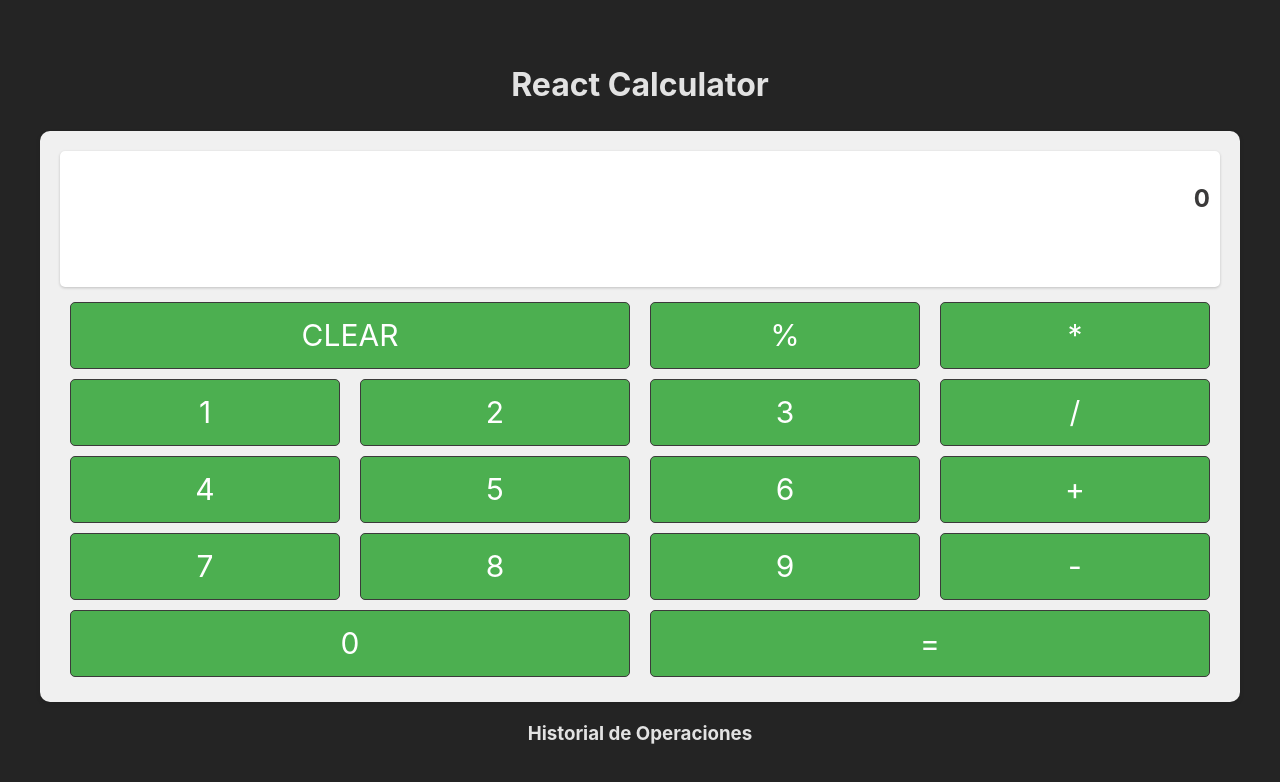
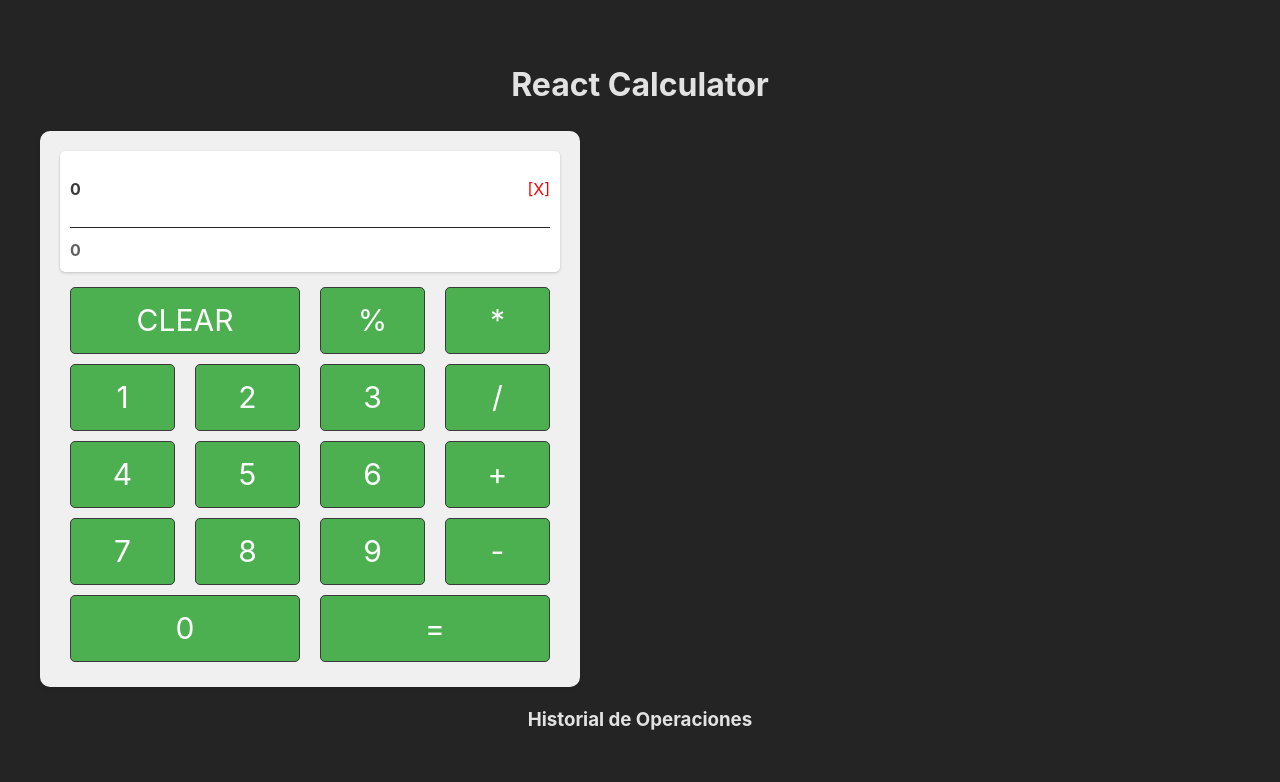
Before and after one commit to ElciorBro/reactprojects, a React (Vite) app in the folder projects/01-calculator/: page / in a window 1280 px wide. Shown: the top 782 px of the page. Built offline with nearby package versions, Linux system fonts and the light colour scheme.

Commit message:
result logic and clear working

```diff
--- a/package.json
+++ b/package.json
@@ -4,5 +4,8 @@
   },
   "eslintConfig": {
     "extends": "./node_modules/standard/esLintrc.json"
+  },
+  "dependencies": {
+    "mathjs": "^12.4.1"
   }
 }
--- a/projects/01-calculator/src/App.css
+++ b/projects/01-calculator/src/App.css
@@ -7,9 +7,7 @@
 
 
 .calculator {
-  /* display: grid;
-  grid-template-columns: repeat(4, 1fr);
-  gap: 10px; */
+  max-width: 500px;
   padding: 20px;
   background-color: #f0f0f0;
   border-radius: 10px;
@@ -18,12 +16,31 @@
 
 .screenResult {
   grid-column: span 4;
-  text-align: right;
+  text-align: left;
   background-color: #fff;
   padding: 10px;
   border-radius: 5px;
   box-shadow: 0 1px 3px rgba(0, 0, 0, 0.2);
   margin-bottom: 10px;
+}
+
+.screenOp {
+  display: flex;
+  align-items: center;
+  justify-content: space-between;
+  margin-bottom: 10px;
+}
+
+.subtle-red {
+  color: red;
+}
+
+.preResult {
+  width: 100%;
+  border-top: 1px solid #272727;
+  padding-top: 10px;
+  color: #616161;
+  font-weight: bold;
 }
 
 .result {
--- a/projects/01-calculator/src/App.jsx
+++ b/projects/01-calculator/src/App.jsx
@@ -4,13 +4,37 @@ import { SquareNum, SquareOp, SquareBig } from './component/Squares'
 import { useState } from 'react'
 
 function App() {
-  const [screen, setScreen] = useState(0)
+  const [screen, setScreen] = useState('0')
+  const [preResult, setPreResult] = useState('0')
+  // const [historyOperation, setHistoryOperation] = useState([])
+
+
+  const modifyPreResult = (ch, stringToEval) => {
+    const operation = stringToEval + ch.toString()
+
+    try {
+        const result = eval(operation)
+        return result
+    } catch (error) {
+      console.log('error', error)
+    }
+  }
+
+  const handleEqual = () => {
+    const newScreen = preResult
+    setPreResult('0')
+    setScreen(newScreen)
+  }
 
   const handleScreen = (ch) => {
 
     setScreen((prevScreen) => {
-      return prevScreen == 0 && prevScreen.length < 2 ? ch : prevScreen.toString() + ch.toString();
+      const newScreen = prevScreen === '0' ? ch.toString() : prevScreen + ch.toString()
+      return newScreen;
     });
+    const newPreResult = modifyPreResult(ch, screen)
+    setPreResult(newPreResult)
+
   };
 
   return (
@@ -19,8 +43,11 @@ function App() {
         <h1>React Calculator</h1>
         <div className="calculator">
           <div className="screenResult">
-            <h2 className='result'><strong>{screen}</strong></h2>
-            <p className="subtle-red">{INITIAL_CLEAR[1]}</p>
+            <div className="screenOp">
+              <p className='result'><strong>{screen}</strong></p>
+              <div className="subtle-red">{INITIAL_CLEAR[1]}</div>
+            </div>
+            <div className="preResult">{preResult}</div>
           </div>
           <div className="keyboard">
             <SquareBig>{INITIAL_CLEAR[0]}</SquareBig>
@@ -38,7 +65,7 @@ function App() {
             }
             {
               INITIAL_BIG.map((op, index) => (
-                <SquareBig key={index} >{op}</SquareBig>
+                <SquareBig key={index} handleScreen={handleScreen} handleEqual={handleEqual}>{op}</SquareBig>
               ))
             }
           </div>
--- a/projects/01-calculator/src/component/Squares.jsx
+++ b/projects/01-calculator/src/component/Squares.jsx
@@ -30,11 +30,19 @@ export const SquareOp = ( { children, handleScreen }) => {
   )
 }
 
-export const SquareBig = ({ children }) => {
+export const SquareBig = ({ children, handleScreen, handleEqual }) => {
 
   const handleClick = () => {
-    console.log("has presionado", children)
+    if (children === 0) {
+      handleScreen(children)
+    }
+
+    if (children === '=') {
+      handleEqual(children)
+    }
   }
+
+  console.log("haz presionado", children)
 
   return (
     <div onClick={handleClick} className="bigSquare">
```
Also changed, not shown: 1 other file (tests, documents, lock files or other folders).
